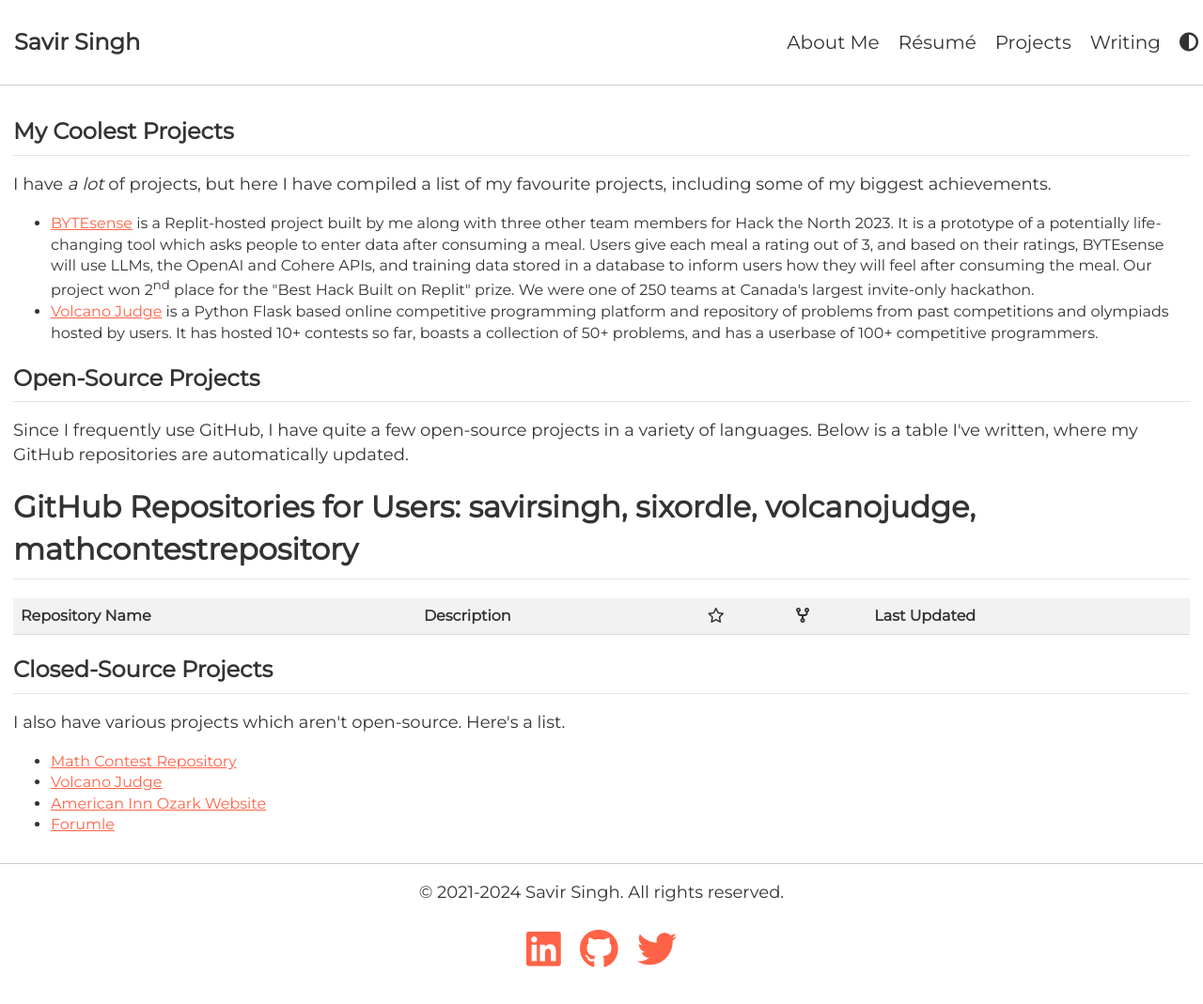
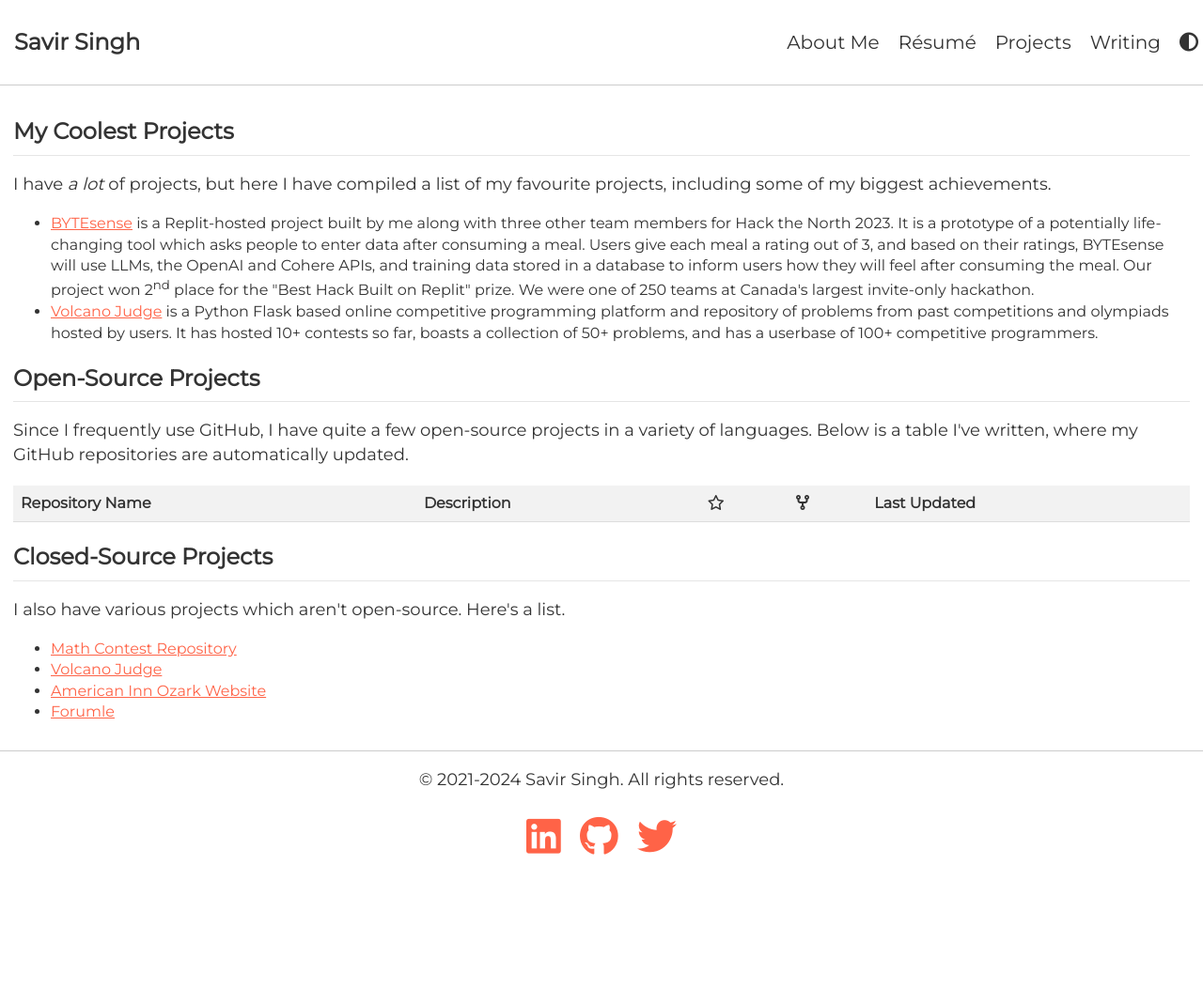
Before and after one commit to savirsingh/savirsingh.github.io, a Jekyll site: the page built from projects.html, in a window 1280 px wide and 1085 px high. Shown: the top 1069 px of the window at 94% size. Built offline with Jekyll 4.4.1, drawn with Linux system fonts in a browser that asks for light colours.

Commit message:
Update projects.html

```diff
--- a/projects.html
+++ b/projects.html
@@ -18,7 +18,6 @@ permalink: /projects/
 <p>Since I frequently use GitHub, I have quite a few open-source projects in a variety of languages. Below is a table I've written, where my GitHub repositories are automatically updated.</p>
 
 <div class="container">
-        <h1>GitHub Repositories for Users: savirsingh, sixordle, volcanojudge, mathcontestrepository</h1>
         <table id="repo-table">
             <tr>
                 <th>Repository Name</th>
```
